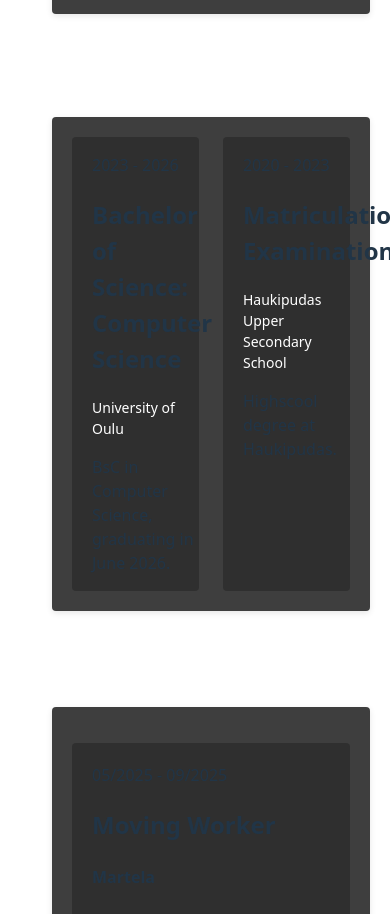
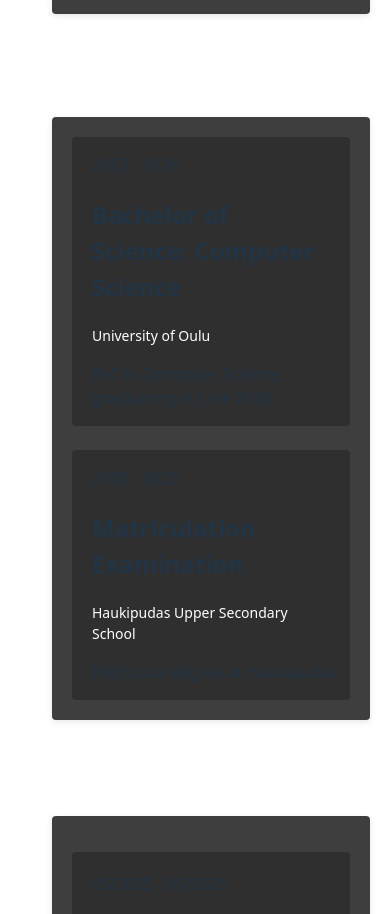
Before and after one commit to joonahonen/cv-webapp, a React app in the folder cv/: page / in a window 390 px wide. Shown: the part 800-1714 px from the top of the page. Built offline with nearby package versions, Linux system fonts and the light colour scheme; the HTML template or start-up script is replaced by a standard one.

Commit message:
Changed education CSS to me compatible with mobile devices

```diff
--- a/cv/src/components/sections/Body.css
+++ b/cv/src/components/sections/Body.css
@@ -204,4 +204,8 @@
   .right-col {
     width: 100%;
   }
+
+  .education-list {
+    flex-direction: column;
+  }
 }
```
